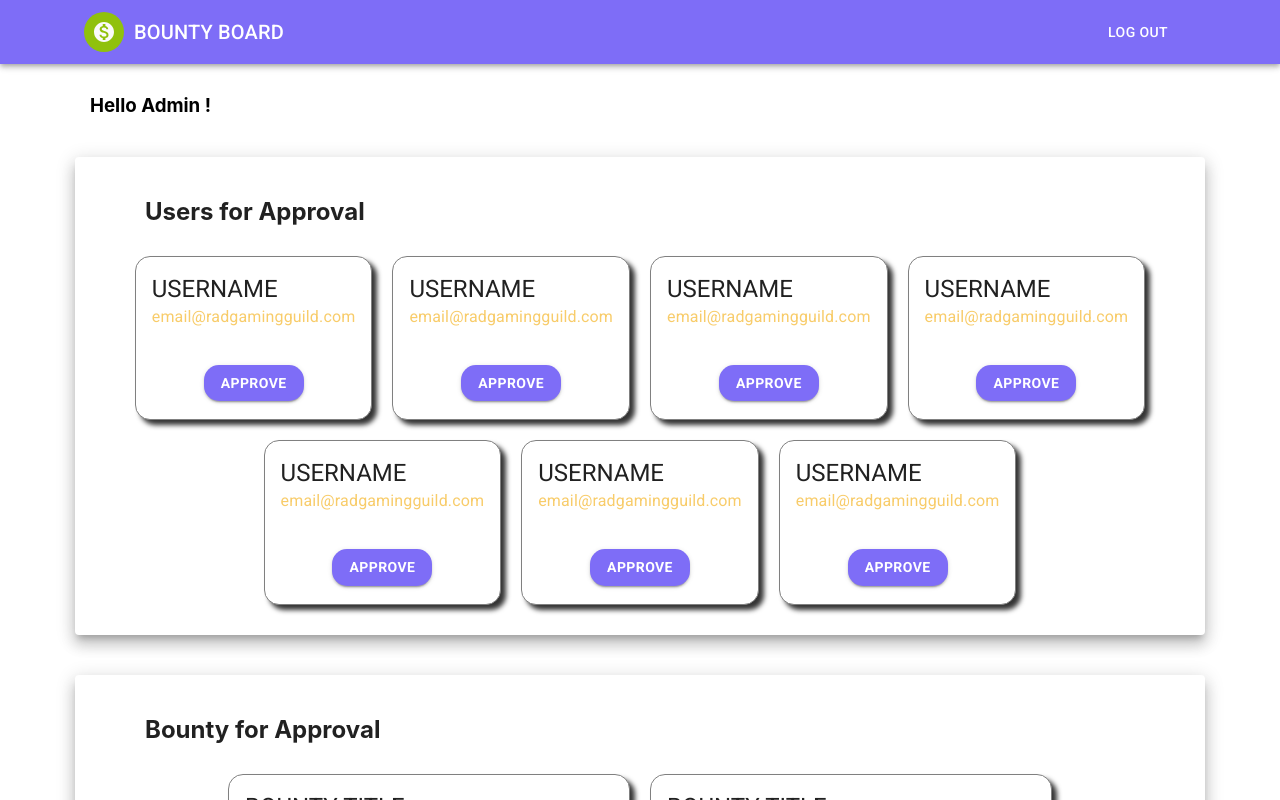
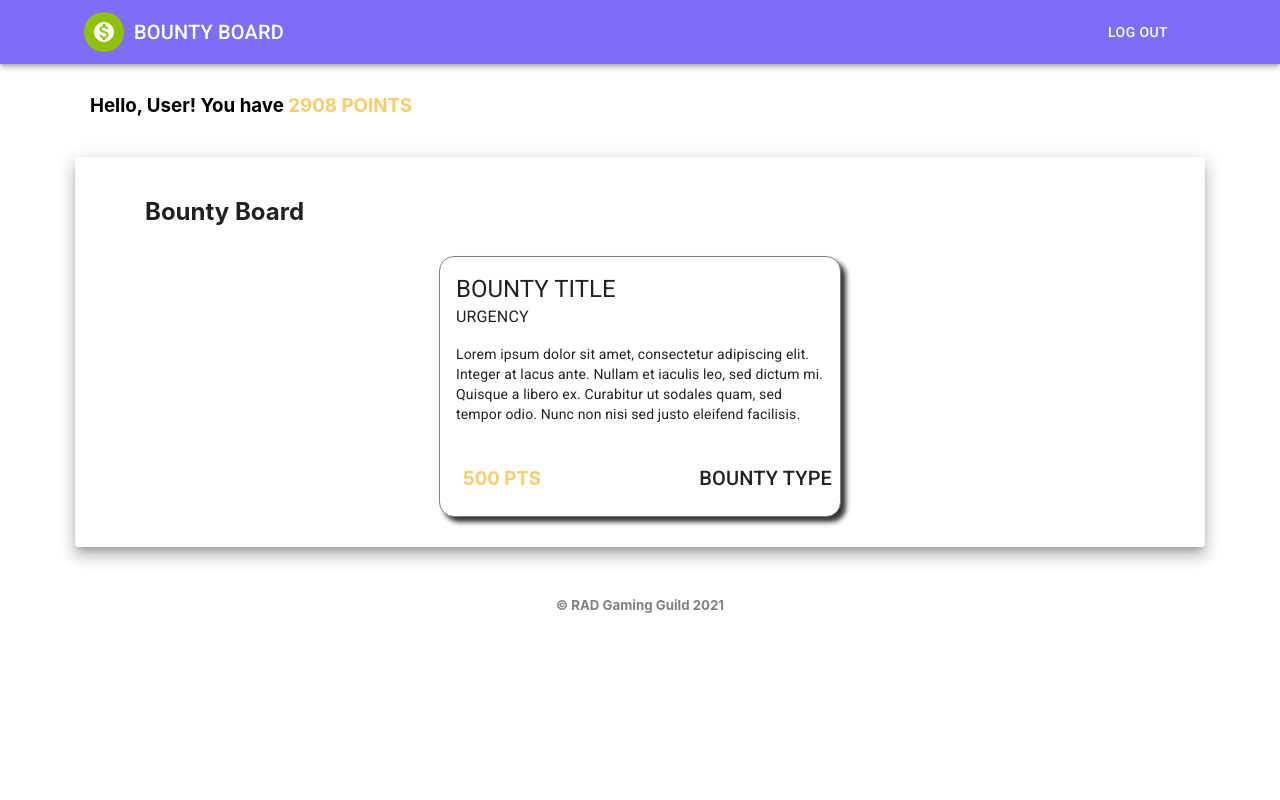
Before and after one commit to dlanoronald123/bountyboard, a React (Create React App) app: page / in a window 1280 px wide. Shown: the top 800 px of the page. Built offline with nearby package versions, Linux system fonts and the light colour scheme.

Commit message:
Added Dashbord Bounty component

```diff
--- a/package.json
+++ b/package.json
@@ -10,6 +10,7 @@
     "@testing-library/user-event": "^12.1.10",
     "react": "^17.0.2",
     "react-dom": "^17.0.2",
+    "react-router-dom": "^5.3.0",
     "react-scripts": "4.0.3",
     "web-vitals": "^1.0.1"
   },
--- a/src/App.js
+++ b/src/App.js
@@ -3,10 +3,12 @@
 // import EditAccount from './components/EditAccount';
 // import RequestBounty from './components/RequestBounty';
 // import EditBounty from './components/EditBounty';
+// import DashboardAdmin from './components/DashboardAdmin';
 
 import Navbar from './components/Navbar';
 import Footer from './components/Footer';
-import DashboardAdmin from './components/DashboardAdmin';
+import DashboardBounty from './components/DashboardBounty';
+
 
 
 
@@ -19,7 +21,7 @@ function App() {
       {/* <RequestBounty /> */}
       {/* <EditBounty /> */}
       <Navbar/>
-      <DashboardAdmin/>
+      <DashboardBounty />
       <Footer/>
     </>
   );
--- /dev/null
+++ b/src/components/DashboardBounty.js
@@ -0,0 +1,129 @@
+import React from 'react'
+import { Grid, Paper } from '@material-ui/core'
+import Card from '@material-ui/core/Card';
+import CardActions from '@material-ui/core/CardActions';
+import CardContent from '@material-ui/core/CardContent';
+import Typography from '@material-ui/core/Typography';
+import Button from '@material-ui/core/Button';
+import Dialog from '@material-ui/core/Dialog';
+import DialogActions from '@material-ui/core/DialogActions';
+
+
+const DashboardBounty = () => {
+
+  const paperStyle={padding:20, width:1090, margin:'40px auto',display:'flex',flexDirection:'column', flexWrap:'wrap'}
+  const user = {marginLeft: '90px',marginTop: '30px'}
+  const account = {marginLeft: '50px'}
+  const body= {marginTop:'15px'}
+  const dialogBody= {marginBottom:'15px'}
+  const dialogFooter= {display:'flex',justifyContent:'space-between' }
+  const urgency = {color: '#7e6df7', fontWeight:'bold'}
+  const subContent = { fontWeight:'bold'}
+  const content = { fontWeight:'normal'}
+  const modalTitle = {display:'flex', justifyContent:'space-between'}
+  const modalSubtitle = {display:'flex', justifyContent:'space-between',marginBottom:'20px'}
+  const form = { display:'flex',flexWrap:'wrap', justifyContent:'center', alignItems:'center'}
+  const actions = {display:'flex', justifyContent:'space-between'};
+  const points = {color: '#F8CC6A', marginLeft:'15px'}
+  const spanPoint = {color: '#F8CC6A'}
+  const dialog = {borderRadius:"50px"}
+  const btnClaim = {backgroundColor:'#7e6df7',borderRadius: '15px', color:'white', fontWeight:'bold', width:'100px', marginBottom:'10px'}
+  const btnCancel = {backgroundColor:'#b5576b',borderRadius: '15px', color:'white', fontWeight:'bold', width:'100px', marginBottom:'10px'}
+
+  const [open, setOpen] = React.useState(false);
+
+  const handleClickOpen = () => {
+    setOpen(true);
+  };
+
+  const handleClose = () => {
+    setOpen(false);
+  };
+
+
+  const card = {width:'400px',borderRadius: '15px', border:'1px solid gray', boxShadow:' 5px 5px 5px rgba(0,0,0,0.8)', margin:'10px'};
+
+  return (
+    <>
+      <h3 style={user}>Hello, User! You have <span style={spanPoint}>2908 POINTS</span> </h3>
+      <Paper elevation={10} style={paperStyle}>
+        <h2 style={account}>Bounty Board</h2>
+        <Grid style={form}>
+          <Card style={card} onClick={handleClickOpen} >
+            <CardContent>
+              <Typography variant="h5" component="h2">
+                BOUNTY TITLE
+              </Typography>
+              <Typography>
+                URGENCY
+              </Typography>
+              <Typography variant="body2" component="p" style={body}>
+              Lorem ipsum dolor sit amet, consectetur adipiscing elit. Integer at lacus ante. Nullam et iaculis leo, sed dictum mi. Quisque a libero ex. Curabitur ut sodales quam, sed tempor odio. Nunc non nisi sed justo eleifend facilisis.
+              </Typography>
+            </CardContent>
+            <CardActions style={actions}>
+                <h3 style={points}>500 PTS</h3>
+                <Typography variant="h6" component="h2">
+                  BOUNTY TYPE
+                </Typography>
+            </CardActions>
+          </Card>
+          <Dialog
+          open={open}
+          style={dialog}
+          onClose={handleClose}
+          aria-labelledby="alert-dialog-title"
+          aria-describedby="alert-dialog-description"
+          >
+           <CardContent>
+              <div style={modalTitle}>
+                <Typography variant="h5" component="h2">
+                  BOUNTY TITLE
+                </Typography>
+                <Typography variant="h5" component="h2">
+                  PROJECT
+                </Typography>
+              </div>
+              <div style={modalSubtitle}>
+                <Typography style={urgency}>
+                  URGENCY
+                </Typography>
+                <Typography color="textSecondary">
+                  BOUNTY TYPE
+                </Typography>
+              </div>
+              <Typography variant="body2" component="p" style={dialogBody}>
+              Lorem ipsum dolor sit amet, consectetur adipiscing elit. Integer at lacus ante. Nullam et iaculis leo, sed dictum mi. Quisque a libero ex. Curabitur ut sodales quam, sed tempor odio. Nunc non nisi sed justo eleifend facilisis.
+              </Typography>
+                <Typography style={subContent}>
+                  STATUS:<span style={content}> For Claiming</span>
+                </Typography>
+                <Typography style={subContent}>
+                  DEADLINE:<span style={content}> September 6, 2021</span>
+                </Typography>
+                <Typography style={subContent}>
+                  MAX PARTICIPANTS:<span style={content}> 6</span>
+                </Typography>
+            </CardContent>
+            <div style={dialogFooter}>
+              <h3 style={points}>500 PTS</h3>
+              <div>
+                <DialogActions>
+                <Button style={btnCancel} onClick={handleClose} color="primary">
+                  Cancel
+                </Button>
+                <Button style={btnClaim} onClick={handleClose} color="primary" autoFocus>
+                  Claim
+                </Button>
+                </DialogActions>
+              </div>
+            </div>
+          </Dialog>
+
+        </Grid>
+      </Paper>
+    </>
+  )
+}
+
+export default DashboardBounty
```
Also changed, not shown: 1 other file (tests, documents, lock files or other folders).
